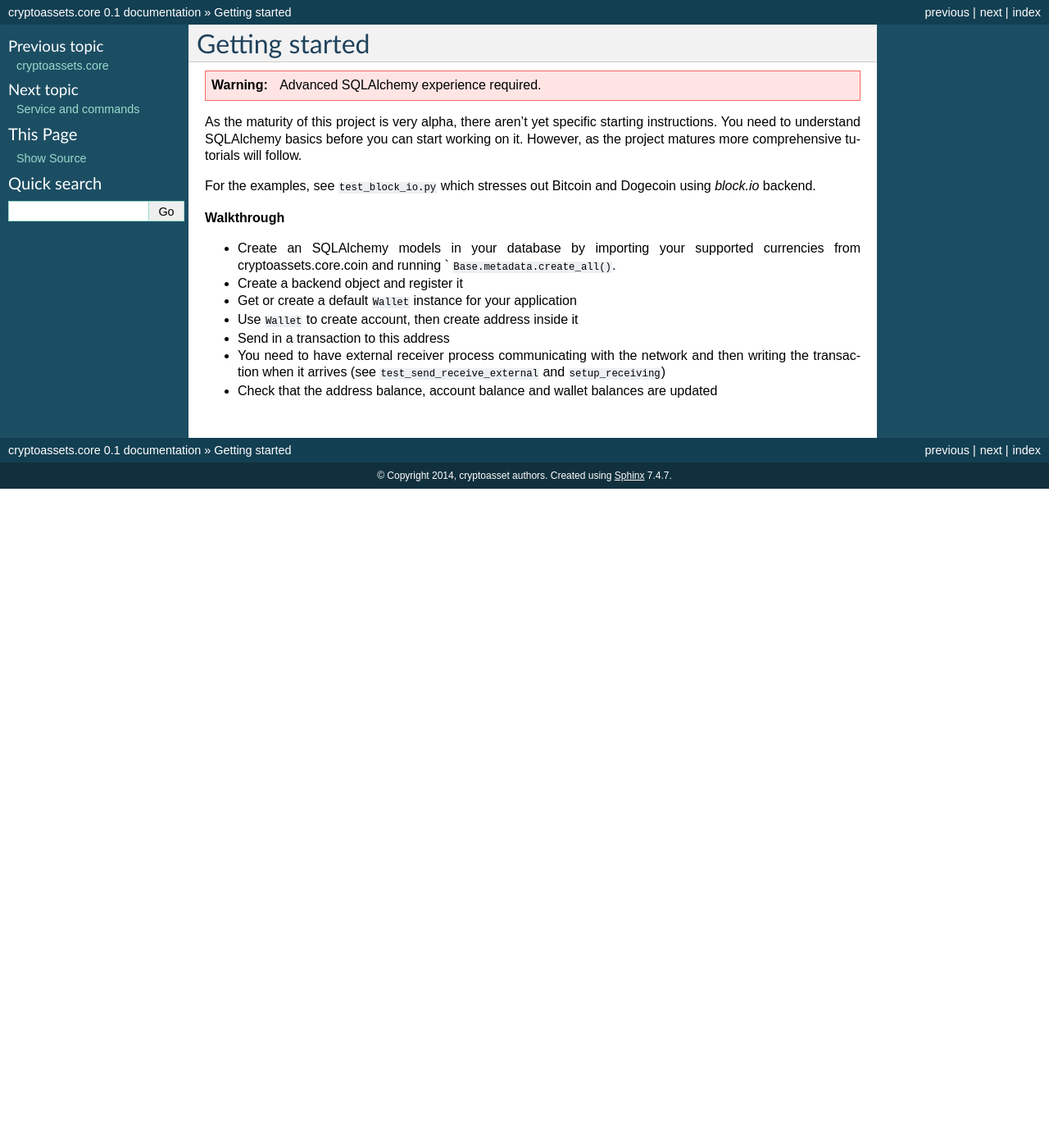
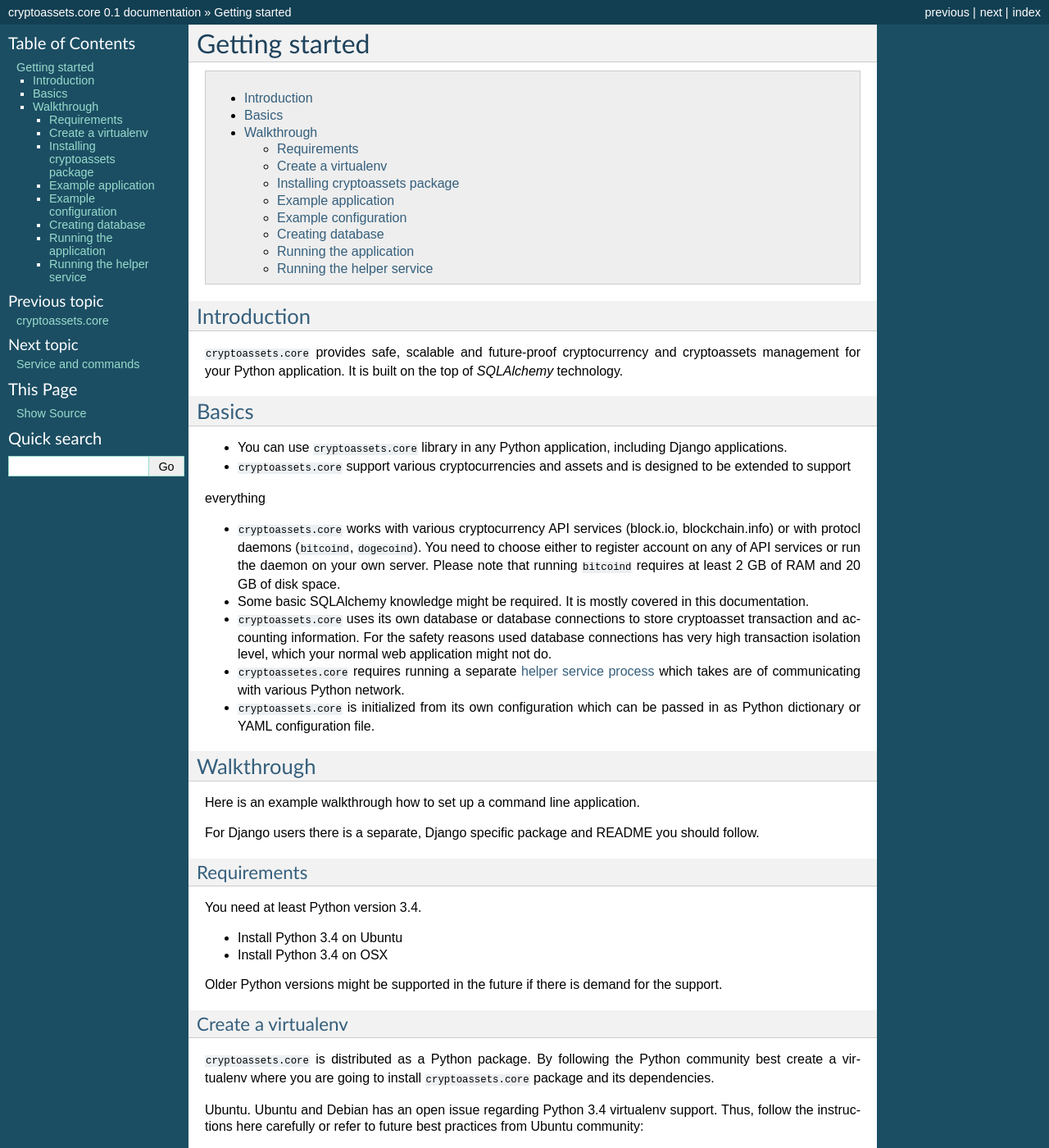
Before and after one commit to pahaz/cryptoassets, a Sphinx documentation site: the page built from docs/source/gettingstarted.rst, in a window 1280 px wide and 1400 px high. Shown: the whole window at 82% size. Built offline with Sphinx 7.4.7, drawn with Linux system fonts in a browser that asks for light colours; pages that are not in the unit, such as notebooks, are missing from menus; some of the changed text lies outside the part shown.

Commit message:
Started to working on examples. Make sure bitcoind test runs again

```diff
--- /dev/null
+++ b/docs/source/example.py
@@ -0,0 +1,105 @@
+"""cryptoassets.core example application.
+"""
+
+from decimal import Decimal
+
+from cryptoassets.core.app import CryptoAssetsApp
+from cryptoassets.core.app import Subsystem
+from cryptoassets.core.configuration import Configurator
+
+assets_app = CryptoAssetsApp(Subsystem.database)
+
+# This will load the configuration file for the cryptoassets framework
+configuerer = Configurator(assets_app)
+configuerer.load_yaml_file("cryptoassets-settings.yaml")
+
+
+def new_transaction():
+    print("Got new transaction to address {}, address has now value {}")
+
+
+def get_wallet_and_account():
+    """Return or create instances of the default wallet and accout.
+
+    :return: Tuple (BitcoinWallet instance, BitcoinAccount instance)
+    """
+
+    # This returns the class cryptoassets.core.coins.bitcoin.models.BitcoinWallet.
+    # It is a subclass of cryptoassets.core.models.GenericWallet.
+    # You can register several of cryptocurrencies to be supported within your application,
+    # but in this example we use only Bitcoin.
+    WalletClass = assets_app.coins.get("btc").wallet_model
+
+    # One application can have several wallets.
+    # Within a wallet there are several accounts, which can be
+    # user accounts or automated accounts (like escrow).
+    wallet = WalletClass.get_or_create_by_name("default wallet", assets_app.session)
+
+    account = wallet.get_or_create_account_by_name("my account")
+
+    return wallet, account
+
+
+def create_new_address():
+    with assets_app.transaction_manager:
+        wallet, my_account = get_wallet_and_account()
+        #: All addresses must have unique label (makes accounting easier)
+        wallet.create_receiving_address(my_account, label="")
+
+
+def send():
+    address = input("Give the bitcoin TESTNET address where you wish to send the bitcoins:")
+    amount = input("Give the amount in BTC to send:")
+
+    try:
+        amount = Decimal(amount)
+    except ValueError:
+        print("Please enter a dot separated decimal number as amount.")
+        return
+
+    with assets_app.transaction_manager:
+        wallet, my_account = get_wallet_and_account()
+        transaction = wallet.send(my_account, address, amount)
+        print("Created new transaction #{}".format(transaction.id))
+
+
+def print_status():
+    with assets_app.transaction_manager:
+        wallet, account = get_wallet_and_account()
+        print("Welcome to cryptoassets example app")
+        print("")
+        print("You have the following addresses receiving addresses:")
+        for address in assets_app.session.query(wallet.Address).filter_by(account == account):
+            print("{}: total received {} BTC", address.address, address.balance)
+        print("")
+        print("We know about the following transactions:")
+        for tx in assets_app.session.query(wallet.Transaction):
+            if tx.state in ("pending", "broadcasted"):
+                print("Outgoing tx #{} {} to {} network txid {} amount {} BTC".format(
+                    tx.id, tx.state, tx.txid, tx.address, tx.amount))
+            elif tx.state in ("incoming", "processed"):
+                print("Incoming tx #{} {} to {} network txid {} amount {} BTC".format(
+                    tx.id, tx.state, tx.txid, tx.address, tx.amount))
+            else:
+                print("Internal/other tx #{} {} amount {} BTC".format(
+                    tx.id, tx.state, tx.txid, tx.address, tx.amount))
+
+        print("")
+        print("Give a command")
+        print("1) Create new receiving address")
+        print("2) Send bitcoins to other address")
+        print("3) Quit")
+
+
+running = True
+while running:
+
+    command = readline("Give your command [1-3]")
+    if command == 1:
+        create_address()
+    elif command == 2:
+        send()
+    elif command == 3:
+        running = False
+    else:
+        print("Unknown command!")
--- a/docs/source/gettingstarted.rst
+++ b/docs/source/gettingstarted.rst
@@ -4,33 +4,91 @@
 
 .. contents:: :local:
 
-.. warning ::
+Introduction
+==============
 
-    Advanced SQLAlchemy experience required.
+``cryptoassets.core`` provides safe, scalable and future-proof cryptocurrency and cryptoassets management for your Python application. It is built on the top of *SQLAlchemy* technology.
 
-As the maturity of this project is very alpha, there aren't yet specific starting instructions.
-You need to understand SQLAlchemy basics before you can start working on it.
-However, as the project matures more comprehensive tutorials will follow.
+Basics
+======
 
-For the examples, see ``test_block_io.py`` which stresses out Bitcoin and Dogecoin
-using *block.io* backend.
+* You can use ``cryptoassets.core`` library in any Python application, including Django applications.
 
-**Walkthrough**
+* ``cryptoassets.core`` support various cryptocurrencies and assets and is designed to be extended to support
+everything
 
-* Create an SQLAlchemy models in your database by importing your
-  supported currencies from cryptoassets.core.coin and running `
-  ``Base.metadata.create_all()``.
+* ``cryptoassets.core`` works with various cryptocurrency API services (block.io, blockchain.info) or with protocl daemons (``bitcoind``, ``dogecoind``). You need to choose either to register account on any of API services or run the daemon on your own server. Please note that running ``bitcoind`` requires at least 2 GB of RAM and 20 GB of disk space.
 
-* Create a backend object and register it
+* Some basic SQLAlchemy knowledge might be required. It is mostly covered in this documentation.
 
-* Get or create a default ``Wallet`` instance for your application
+* ``cryptoassets.core`` uses its own database or database connections to store cryptoasset transaction and accounting information. For the safety reasons used database connections has very high transaction isolation level, which your normal web application might not do.
 
-* Use ``Wallet`` to create account, then create address inside it
+* ``cryptoassetes.core`` requires running a separate :doc:`helper service process <./service>` which takes are of communicating with various Python network.
 
-* Send in a transaction to this address
+* ``cryptoassets.core`` is initialized from its own configuration which can be passed in as Python dictionary or YAML configuration file.
 
-* You need to have external receiver process communicating with the network
-  and then writing the transaction when it arrives (see ``test_send_receive_external``
-  and ``setup_receiving``)
+Walkthrough
+============
 
-* Check that the address balance, account balance and wallet balances are updated
+Here is an example walkthrough how to set up a command line application.
+
+For Django users there is a separate, Django specific package and README you should follow.
+
+Requirements
+-------------
+
+You need at least Python version 3.4.
+
+* Install Python 3.4 on Ubuntu
+
+* Install Python 3.4 on OSX
+
+Older Python versions might be supported in the future if there is demand for the support.
+
+Create a virtualenv
+---------------------
+
+``cryptoassets.core`` is distributed as a Python package. By following the Python community best create a virtualenv where you are going to install ``cryptoassets.core`` package and its dependencies.
+
+Ubuntu. Ubuntu and Debian has an open issue regarding Python 3.4 virtualenv support. Thus, follow the instructions here carefully or refer to future best practices from Ubuntu community::
+
+OSX::
+
+    mkdir myproject
+    cd myproject
+    python3.4 -m venv venv
+    source venv/bin/activate
+
+Installing cryptoassets package
+---------------------------------
+
+After virtualenv is created and active you can run::
+
+    pip install cryptoassets.core
+
+Example application
+-------------------
+
+Running the example application::
+
+xx
+
+Example configuration
+----------------------
+
+xxx
+
+Creating database
+------------------
+
+xx
+
+Running the application
+------------------------
+
+xxx
+
+Running the helper service
+----------------------------
+
+xxx
```
Also changed, not shown: README.rst (+16 -12 lines), 4 other files.
